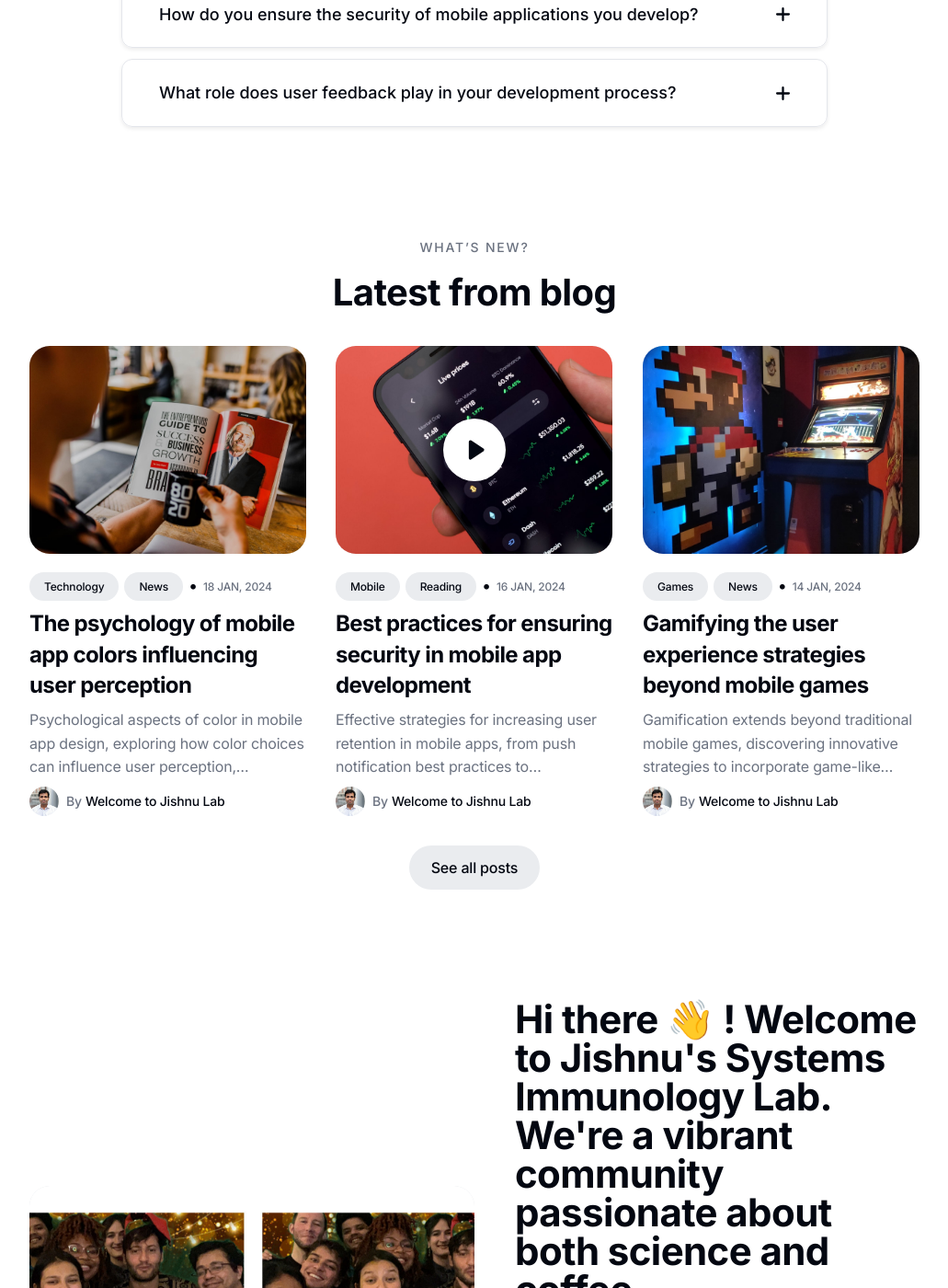
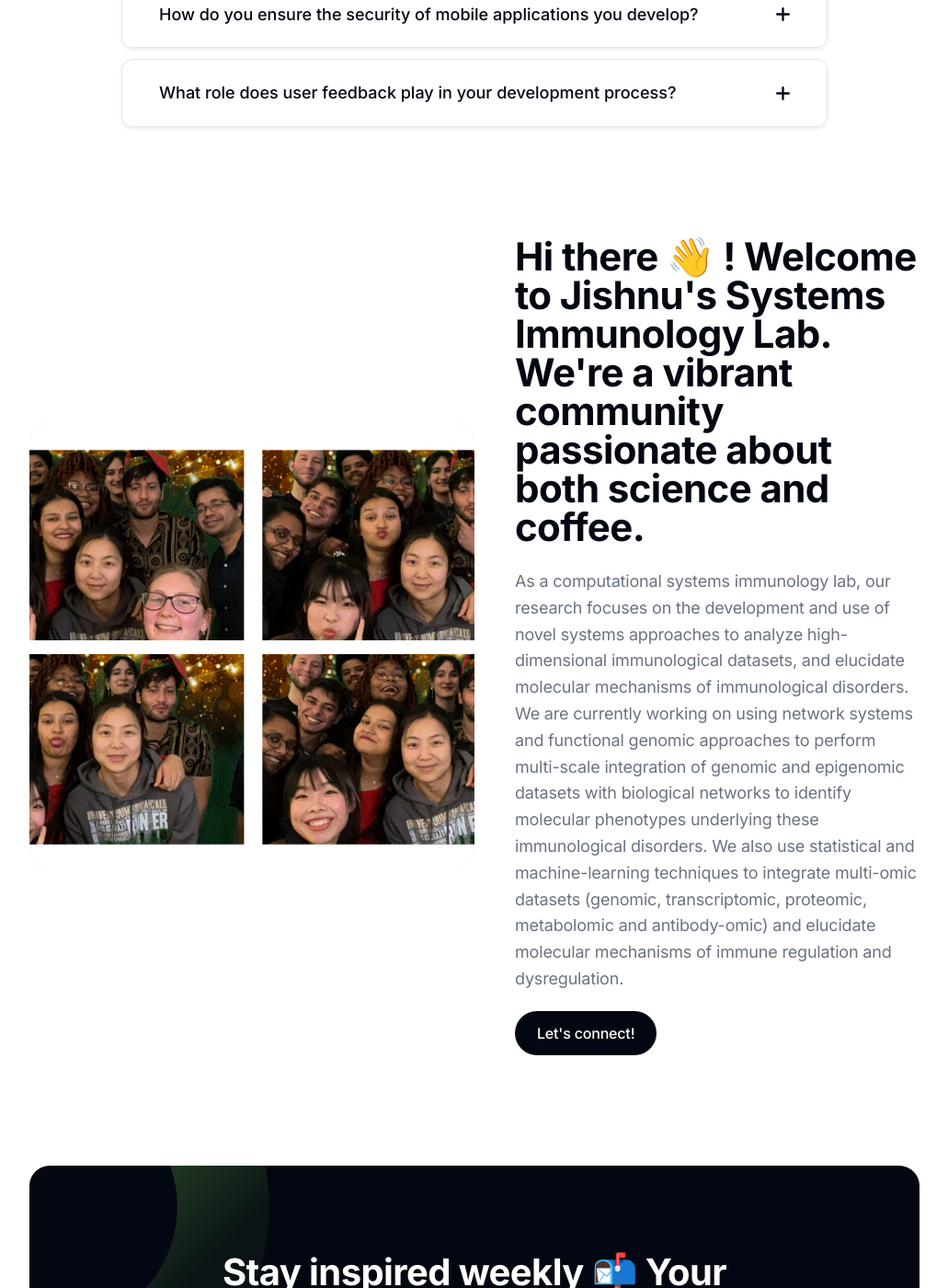
Before and after one commit to simaryadav/simaryadav.github.io, a Jekyll site: the page built from index.html, in a window 1280 px wide and 1400 px high, scrolled down 3880 px. Shown: the whole window at 92% size, without its empty margins (124-1155 px from the left). Built offline with Jekyll 4.4.1, drawn with Linux system fonts in a browser that asks for light colours.

Commit message:
Update settings.yml

```diff
--- a/_data/settings.yml
+++ b/_data/settings.yml
@@ -149,14 +149,6 @@ faq:
 
 
 #-------------------------------
-# Blog Section Settings
-blog:
-  enable: true
-  blog_intro: What’s new?
-  blog_title: Latest from blog
-
-
-#-------------------------------
 # Author Section Settings
 author_section:
   enable: true
```
